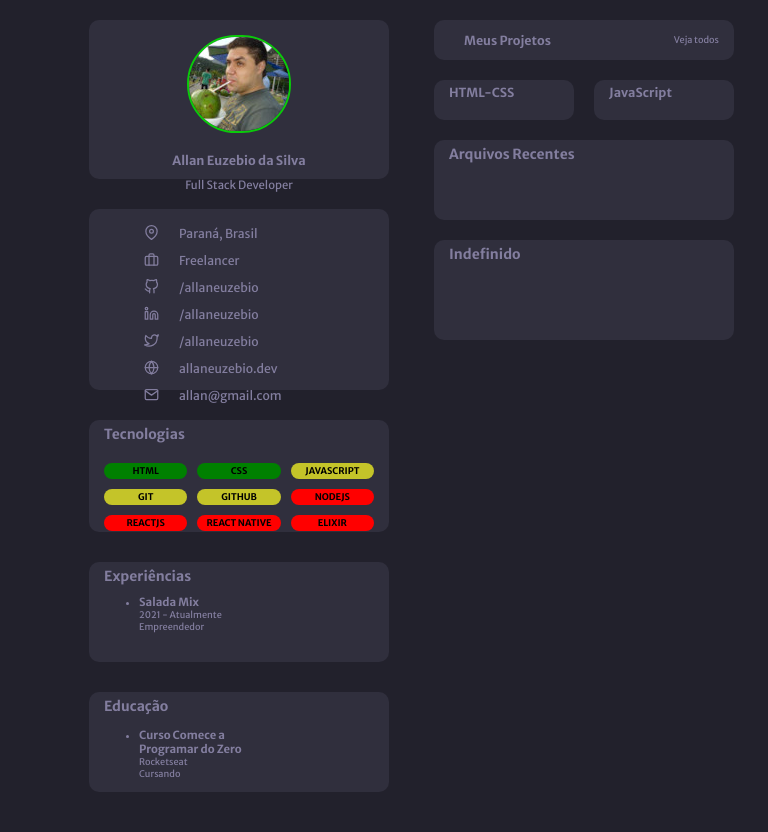
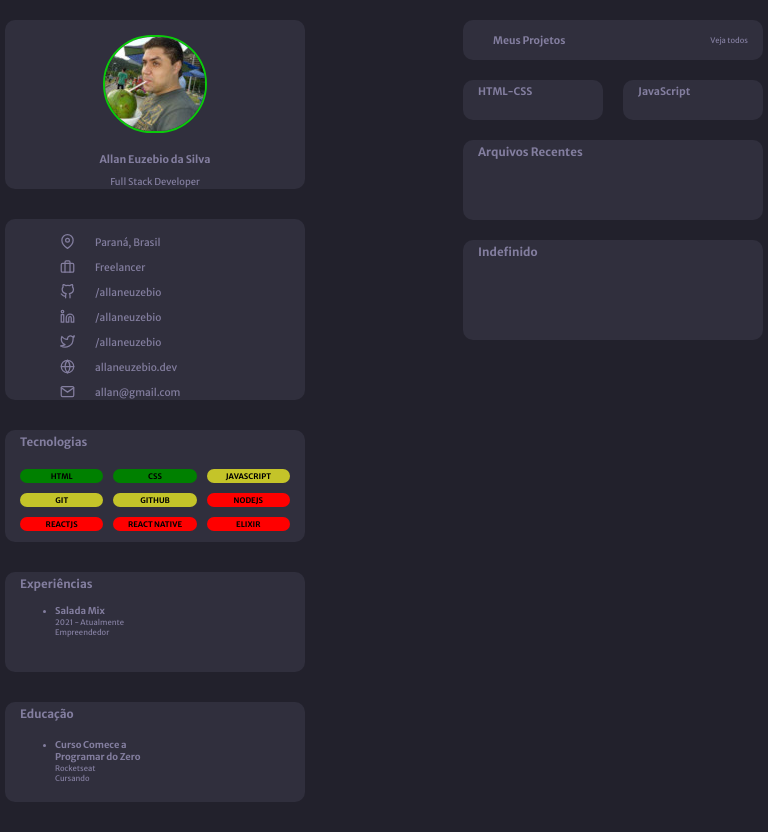
Before and after one commit to allaneuzebio/myportfolio, a plain HTML site: page index.html in a window 768 px wide. Drawn offline with Linux system fonts and the light colour scheme.

Commit message:
arrumando-queries

```diff
--- a/estilos/principal.css
+++ b/estilos/principal.css
@@ -7,7 +7,7 @@
     margin: 0px;
     padding: 0px;
     color: #837E9F;
-    font-size: .9em;,
+    font-size: .9em;
 }
 
 body {
@@ -161,7 +161,6 @@ main > section {
     text-align: justify;
     margin-left: 25px;
     margin-top: -20px;
-    font-size:
 }
 
 .empresa {
@@ -182,7 +181,6 @@ main > section {
     text-align: justify;
     margin-left: 25px;
     margin-top: -20px;
-    font-size:
 }
 
 .cursos {
@@ -211,10 +209,6 @@ main > section {
     margin-right: 15px;
 }
 
-.tecs {
-
-}
-
 .primeiro {
     float: left;
     width: 30vw;
--- a/estilos/responsivo.css
+++ b/estilos/responsivo.css
@@ -2,16 +2,16 @@
 
 /*Todas as telas*/
 /*
-Pequenas telas: até 600px
+Pequenas telas: até 600px (320-480 comum)
 Celular: de 600px até 768px
-Tablet: 768px até 992px
+Tablet: 768px até 992 ou 1024px
 Desktop: 992px até 1200px
 Grandes telas: acima de 1200px */
 
-@media screen and (min-width: 768px) {
+@media screen and (min-width: 768px) and (max-width: 991px) {/*TABLET*/
     body {
-        width: 600px;
-        font-size: 1.2em;
+        width: 100%;
+        font-size: 1em;
     }
 
     h1 {
@@ -20,13 +20,6 @@ Grandes telas: acima de 1200px */
 
     }
 
-    .port {
-
-    }
-
-    main {
-
-    }
 
     aside {
         flex: 0;
@@ -45,7 +38,7 @@ Grandes telas: acima de 1200px */
     }
 
     .nome {
-        height: 18vh;
+        height: 20vw;
         padding-top: 15px;
 
 
@@ -100,7 +93,6 @@ Grandes telas: acima de 1200px */
         text-align: auto;
         margin-left: 50px;
         margin-top: 10px;
-        font-size:
     }
 
 
@@ -132,7 +124,7 @@ img#phone {display: none;}
 img#tablet {display: flex;}
 }
 
-@media screen and (min-width: 1200px) {
+@media screen and (min-width: 992px) and (max-width: 1199px) {/*DESKTOP*/
     body {
         width: 800px;
         font-size: 1.2em;
```
